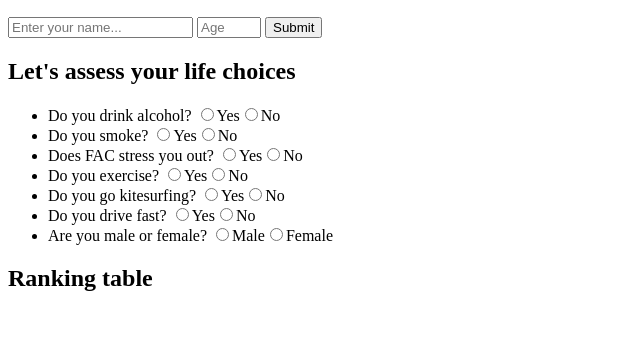
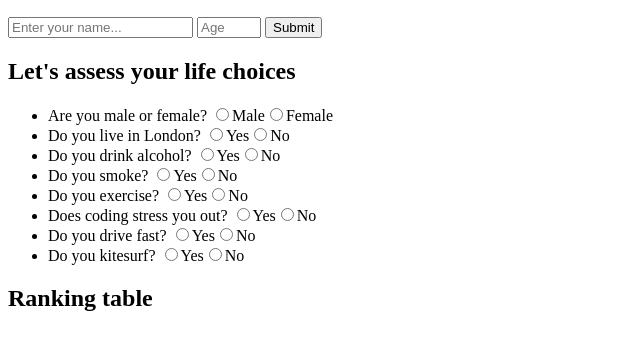
Before and after one commit to fac18/week6-mepl, a website: page index.html in a window 1280 px wide. Shown: the part 110-460 px from the top of the page, without its empty margins (0-640 px from the left). Drawn offline with Linux system fonts and the light colour scheme.

Commit message:
html changes

```diff
--- a/index.html
+++ b/index.html
@@ -7,7 +7,7 @@
     <meta name="viewport" content="width=device-width, initial-scale=1.0" />
     <meta http-equiv="X-UA-Compatible" content="ie=edge" />
     <link rel="stylesheet" href="./public/css/index.css" />
-    <title>Life expectancy</title>
+    <title>Life expectancy calculator</title>
   </head>
 
   <body>
@@ -40,41 +40,46 @@
       <form>
         <ul>
           <li>
+            Are you male or female?
+            <!-- need to group all radio buttons to correspond to correct questions -->
+            <input type="radio"/>Male<input type="radio"/>Female
+          </li>
+          <li>
+            Do you live in London?
+            <!-- need to group all radio buttons to correspond to correct questions -->
+            <input type="radio"/>Yes<input type="radio"/>No
+          </li>
+          <li>
             Do you drink alcohol?
             <!-- need to group all radio buttons to correspond to correct questions -->
-            <input type="radio" />Yes<input type="radio" />No
+            <input type="radio"/>Yes<input type="radio"/>No
           </li>
           <li>
             Do you smoke?
             <!-- need to group all radio buttons to correspond to correct questions -->
-            <input type="radio" />Yes<input type="radio" />No
-          </li>
-          <li>
-            Does FAC stress you out?
-            <!-- need to group all radio buttons to correspond to correct questions -->
-            <input type="radio" />Yes<input type="radio" />No
+            <input type="radio"/>Yes<input type="radio"/>No
           </li>
           <li>
             Do you exercise?
             <!-- need to group all radio buttons to correspond to correct questions -->
-            <input type="radio" />Yes<input type="radio" />No
+            <input type="radio"/>Yes<input type="radio"/>No
           </li>
           <li>
-            Do you go kitesurfing?
+            Does coding stress you out?
             <!-- need to group all radio buttons to correspond to correct questions -->
-            <input type="radio" />Yes<input type="radio" />No
+            <input type="radio"/>Yes<input type="radio"/>No
           </li>
           <li>
             Do you drive fast?
             <!-- need to group all radio buttons to correspond to correct questions -->
-            <input type="radio" />Yes<input type="radio" />No
+            <input type="radio"/>Yes<input type="radio"/>No
           </li>
           <li>
-            Are you male or female?
+            Do you kitesurf?
             <!-- need to group all radio buttons to correspond to correct questions -->
-            <input type="radio" />Male<input type="radio" />Female
+            <input type="radio"/>Yes<input type="radio"/>No
           </li>
-        </ul>
+          </ul>
       </form>
     </section>
 
```
